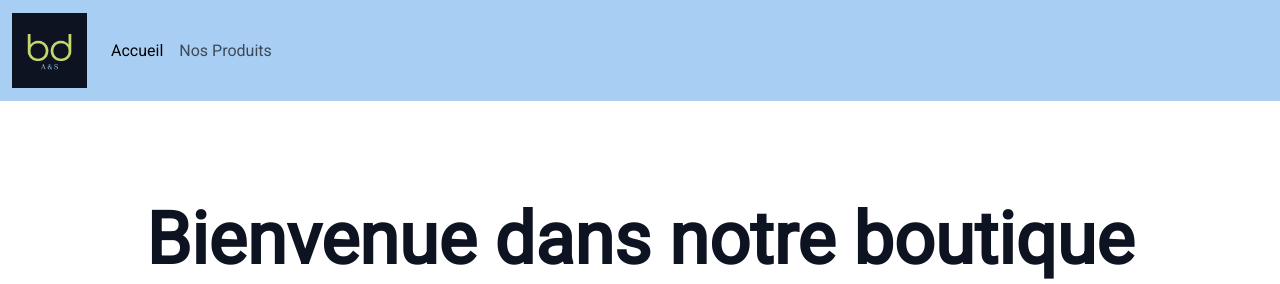
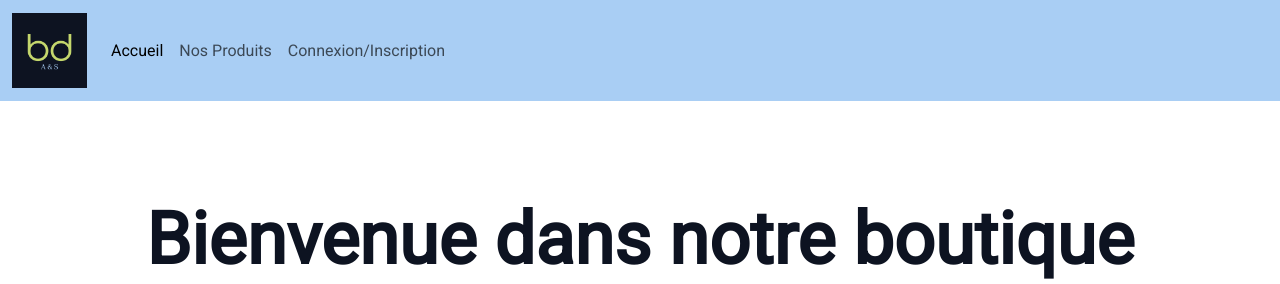
Before and after one commit to ahamie71/TpOnboarding, a PHP site: page /index.php in a window 1280 px wide. Shown: the top 284 px of the page. Run offline with PHP 8.4, Linux system fonts and the light colour scheme.

Commit message:
ajout du lien vers la page de connexion

```diff
--- a/include/navbar.php
+++ b/include/navbar.php
@@ -7,7 +7,8 @@
     <div class="collapse navbar-collapse" id="navbarNavAltMarkup">
       <div class="navbar-nav">
         <a class="nav-link active" aria-current="page" href="/">Accueil</a>
-        <a class="nav-link" href="listProducts.php">Nos Produits</a>
+        <a class="nav-link" href="../pages/listProducts.php">Nos Produits</a>
+        <a class="nav-link" href="../pages/user.php">Connexion/Inscription</a>
       </div>
     </div>
   </div>
```
